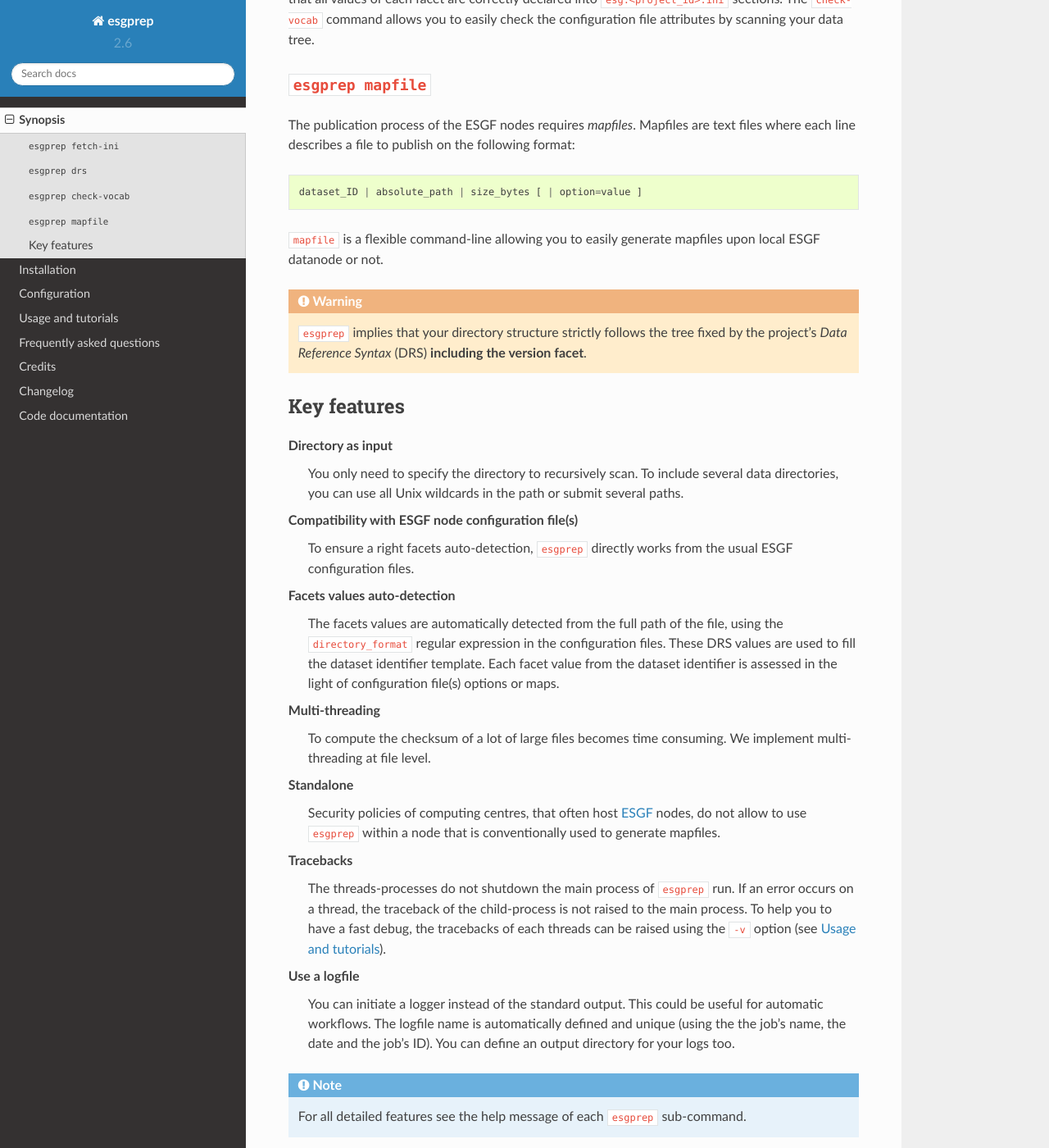
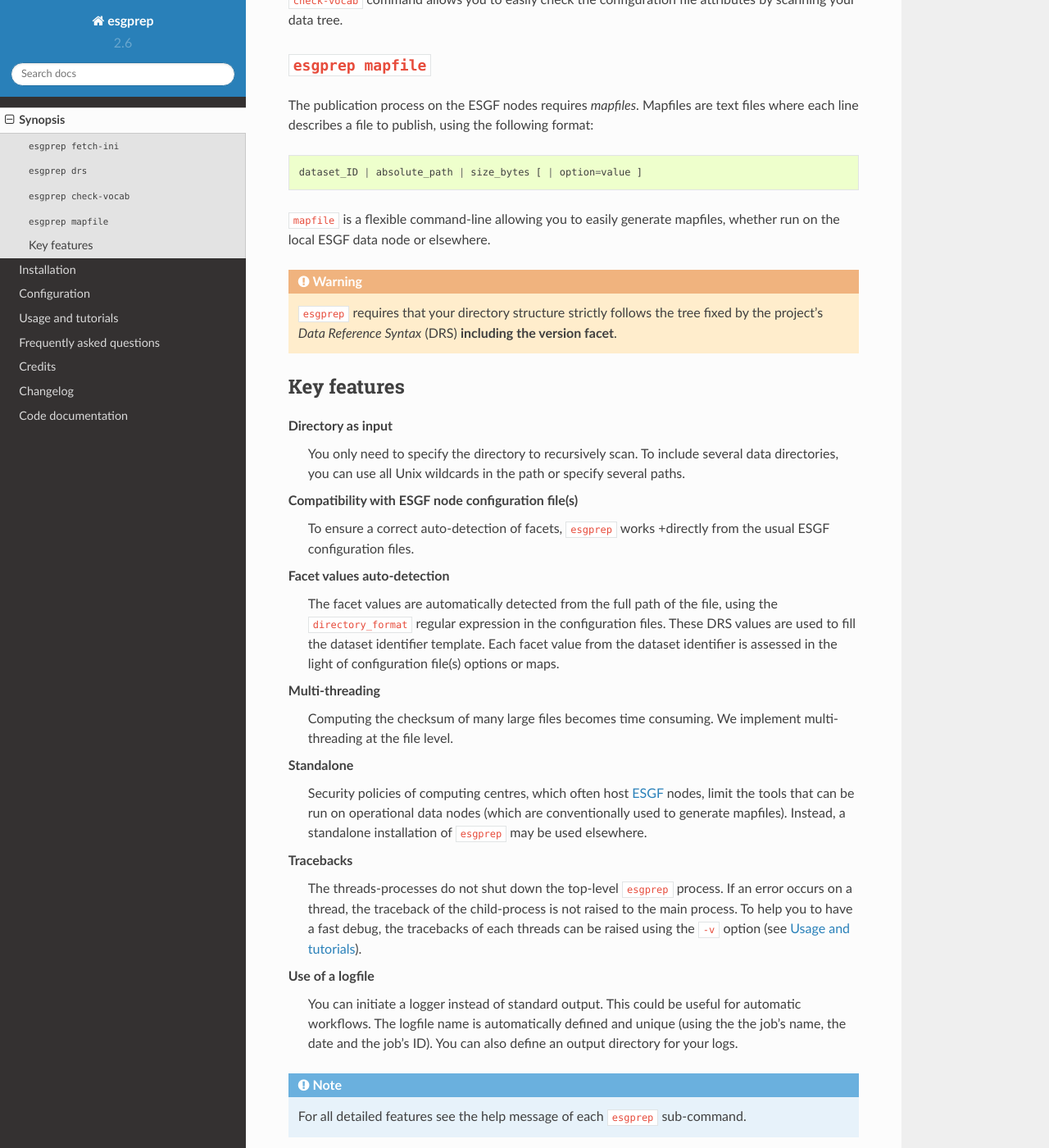
Before and after one commit to ESGF/esgf-prepare, a Sphinx documentation site: the page built from docs/synopsis.rst, in a window 1280 px wide and 1400 px high, scrolled down 1268 px. Shown: the whole window at 82% size. Built offline with Sphinx 7.4.7 and the Read the Docs theme 2.0.0, drawn with Linux system fonts in a browser that asks for light colours; some of the changed text lies outside the part shown.

Commit message:
some doc tweaks

```diff
--- a/docs/configuration.rst
+++ b/docs/configuration.rst
@@ -6,7 +6,7 @@
 
 ``esgprep`` works with `the configuration file(s) of ESGF nodes <https://acme-climate.atlassian.net/wiki/x/JADm>`_.
 
-The only configuration you need to do at least is to define the checksum client and checksum type under the
+The only mandatory configuration is to define the checksum client and checksum type under the
 ``[default]`` section in your ``esg.ini`` file. Edit the file to set the Shell command line to use (default is
 ``sha256sum``).
 
--- a/docs/synopsis.rst
+++ b/docs/synopsis.rst
@@ -5,7 +5,7 @@
 Synopsis
 ========
 
-The Earth System Grid Federation (ESGF) publication process requires a strong and effective data management that
+The Earth System Grid Federation (ESGF) publication process requires a strong and effective data management, which
 could also be a burden. ``esgprep`` allows the ESGF data providers to easily prepare their data for publishing to an
 ESGF node.
 
@@ -17,18 +17,16 @@
 ``esgprep fetch-ini``
 *********************
 
-The ESGF publishing client and most of ESGF tools rely on configuration files of different kinds, that are the
+The ESGF publishng client and most of the ESGF tools rely on configuration files of different kinds, which are the
 primary means of configuring the ESGF publisher.
 
-The ``esg.ini`` file gathers all required information to configure the datanode regarding to data publication (e
-.g., PostgreSQL access, THREDDS configuration, etc.).
+* The ``esg.ini`` file gathers all information needed to configure the data node for data publication (e.g., PostgreSQL access, THREDDS configuration, etc.).
 
-The ``esg.<project_id>.ini`` files declare all facets and allowed values according to the *Data Reference Syntax*
-(DRS) and the controlled vocabularies of the corresponding project.
+* The ``esg.<project_id>.ini`` files declare all facets and allowed values according to the *Data Reference Syntax* (DRS) and the controlled vocabularies of the corresponding project.
 
-The ``esgcet_models_table.txt`` declares the models and their descriptions among the projects.
+* The ``esgcet_models_table.txt`` declares the models and their descriptions for all the projects.
 
-The ``<project_id>_handler.py`` are Python methods to guide the publisher in metadata harvesting.
+* The ``<project_id>_handler.py`` are Python methods to guide the publisher in metadata harvesting.
 
 The ``fetch-ini`` command allows you to download and configure "on the fly" preset files hosted on `a GitHub repository
 <https://github.com/ESGF/config/>`_.
@@ -40,32 +38,32 @@
 ``esgprep drs``
 ***************
 
-The Data Reference Syntax (DRS) defines the way your data have to follow on your filesystem. This allows a proper
-publication on ESGF node. The ``drs`` command is designed to help ESGF datanode managers to prepare incoming
-data for publication, placing files in the DRS directory structure, and manage multiple versions of
-publication-level datasets to minimise disk usage.
+The Data Reference Syntax (DRS) defines the way your data must be organised on your filesystem. This allows a proper
+publication on the ESGF node. The ``drs`` command is designed to help ESGF data node managers to prepare incoming
+data for publication, placing files in the DRS directory structure, and to manage multiple versions of
+publication-level datasets in a way that minimises disk usage.
 
 **This feature is coming soon !**
 
 ``esgprep check-vocab``
 ***********************
 
-In the case of your data already follow the appropriate directory structure, you may want to check that all
-values of each facet are correctly declared into ``esg.<project_id>.ini`` sections. The ``check-vocab`` command
+In the case that your data already follows the appropriate directory structure, you may want to check that all
+values of each facet are correctly declared in the ``esg.<project_id>.ini`` sections. The ``check-vocab`` command
 allows you to easily check the configuration file attributes by scanning your data tree.
 
 ``esgprep mapfile``
 *******************
 
-The publication process of the ESGF nodes requires *mapfiles*. Mapfiles are text files where each line
-describes a file to publish on the following format:
+The publication process on the ESGF nodes requires *mapfiles*. Mapfiles are text files where each line
+describes a file to publish, using the following format:
 ::
 
    dataset_ID | absolute_path | size_bytes [ | option=value ]
 
-``mapfile`` is a flexible command-line allowing you to easily generate mapfiles upon local ESGF datanode or not.
+``mapfile`` is a flexible command-line allowing you to easily generate mapfiles, whether run on the local ESGF data node or elsewhere.
 
-.. warning:: ``esgprep`` implies that your directory structure strictly follows the tree fixed by the project's *Data
+.. warning:: ``esgprep`` requires that your directory structure strictly follows the tree fixed by the project's *Data
    Reference Syntax* (DRS) **including the version facet**.
 
 Key features
@@ -73,31 +71,32 @@
 
 Directory as input
    You only need to specify the directory to recursively scan. To include several data directories, you can use all
-   Unix wildcards in the path or submit several paths.
+   Unix wildcards in the path or specify several paths.
 
 Compatibility with ESGF node configuration file(s)
-   To ensure a right facets auto-detection, ``esgprep`` directly works from the usual ESGF configuration files.
+   To ensure a correct auto-detection of facets, ``esgprep`` works +directly from the usual ESGF configuration files.
 
-Facets values auto-detection
-   The facets values are automatically detected from the full path of the file, using the ``directory_format``
+Facet values auto-detection
+   The facet values are automatically detected from the full path of the file, using the ``directory_format``
    regular expression in the configuration files. These DRS values are used to fill the dataset identifier template.
    Each facet value from the dataset identifier is assessed in the light of configuration file(s) options or maps.
 
 Multi-threading
-   To compute the checksum of a lot of large files becomes time consuming. We implement multi-threading at file level.
+   Computing the checksum of many large files becomes time consuming. We implement multi-threading at the file level.
 
 Standalone
-   Security policies of computing centres, that often host `ESGF`_ nodes, do not allow to use ``esgprep`` within a
-   node that is conventionally used to generate mapfiles.
+   Security policies of computing centres, which often host `ESGF`_ nodes, limit the tools that can be run on
+   operational data nodes (which are conventionally used to generate mapfiles). Instead, a standalone installation
+   of ``esgprep`` may be used elsewhere.
 
 Tracebacks
-   The threads-processes do not shutdown the main process of ``esgprep`` run. If an error occurs on a thread, the
+   The threads-processes do not shut down the top-level ``esgprep`` process. If an error occurs on a thread, the
    traceback of the child-process is not raised to the main process. To help you to have a fast debug, the
    tracebacks of each threads can be raised using the ``-v`` option (see :ref:`usage`).
 
-Use a logfile
-   You can initiate a logger instead of the standard output. This could be useful for automatic workflows. The
+Use of a logfile
+   You can initiate a logger instead of standard output. This could be useful for automatic workflows. The
    logfile name is automatically defined and unique (using the the job's name, the date and the job's ID). You can
-   define an output directory for your logs too.
+   also define an output directory for your logs.
 
 .. note:: For all detailed features see the help message of each ``esgprep`` sub-command.
```
Also changed, not shown: docs/installation.rst (+5 -4 lines).
